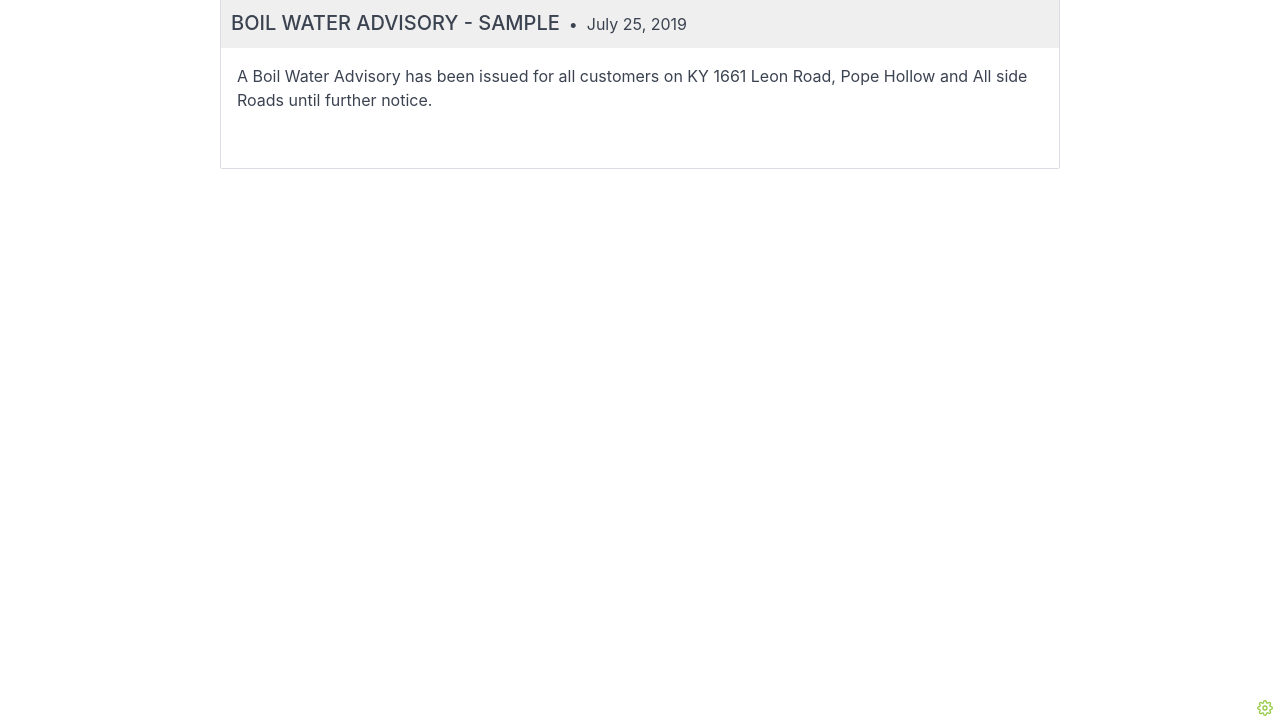
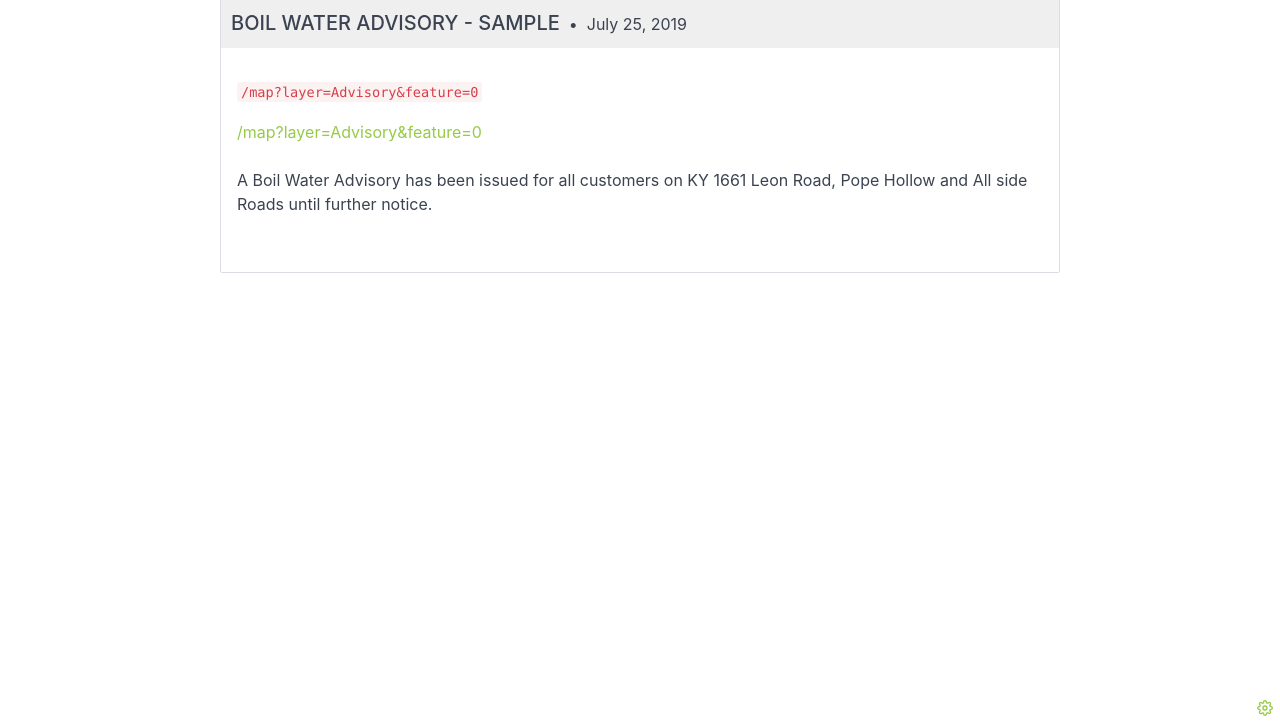
Before and after one commit to mapsync/grayson-advisory, a Gatsby site: page /blog/2019-07-25-boil-water-advisory-sample in a window 1280 px wide. Shown: the part 75-800 px from the top of the page. Built offline with nearby package versions, Linux system fonts and the light colour scheme; Gatsby itself is replaced by a stand-in of ours; some packages are replaced by stand-ins of ours; code samples lack their colours.

Commit message:
Update Alert “2019-07-25-boil-water-advisory-sample”

```diff
--- a/src/pages/blog/2019-07-25-boil-water-advisory-sample.md
+++ b/src/pages/blog/2019-07-25-boil-water-advisory-sample.md
@@ -5,4 +5,12 @@ date: 2019-07-25T15:53:16.428Z
 draft: true
 description: Boil Water Advisory
 ---
+	/map?layer=Advisory&feature=0
+
+[/map?layer=Advisory&feature=0](/map?layer=Advisory&feature=0)
+
+
+
+
+
 A Boil Water Advisory has been issued for all customers on KY 1661 Leon Road, Pope Hollow and All side Roads until further notice.
```
